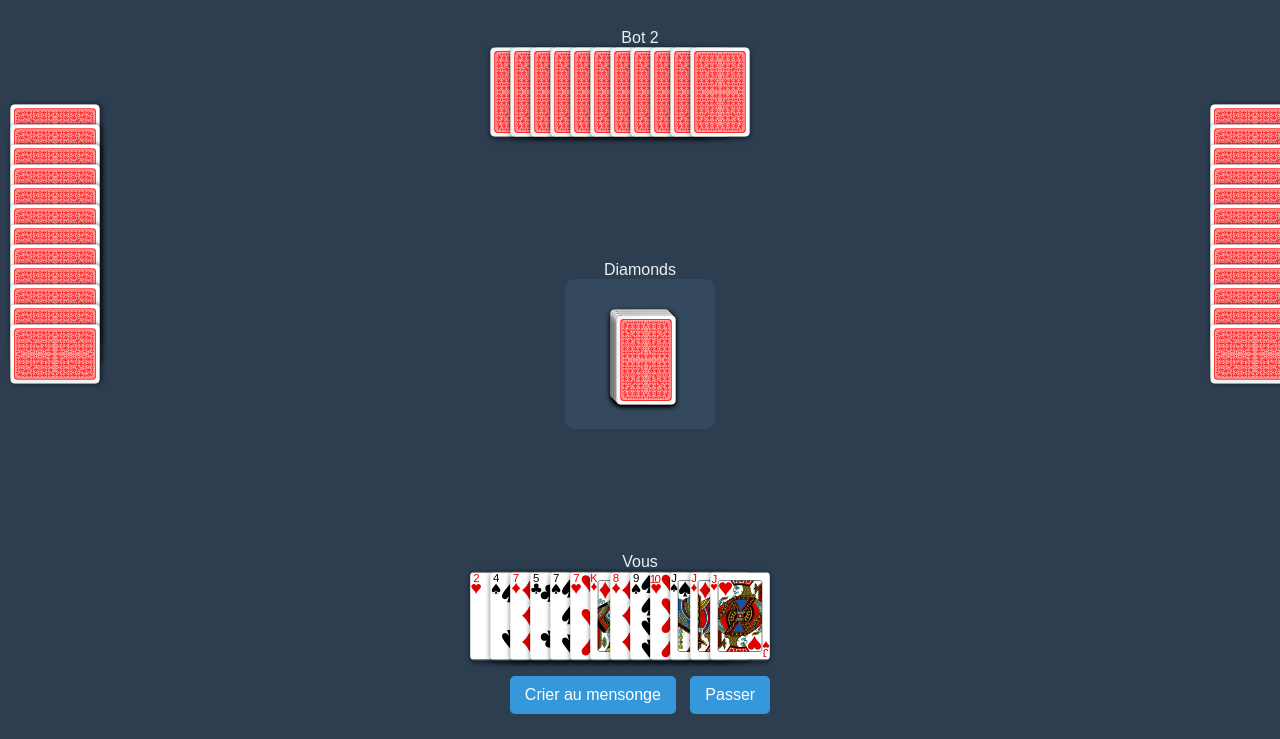
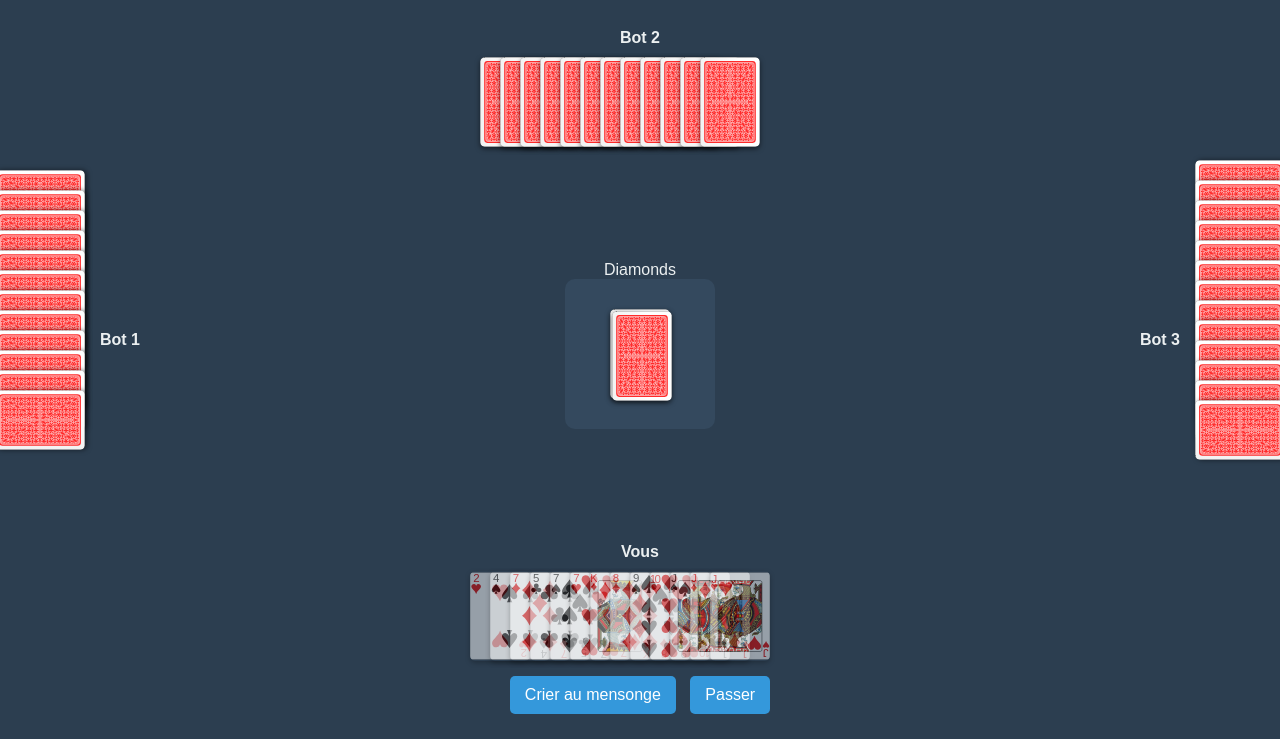
Before and after one commit to lewandowski-anthony/bachelor-terminal, a plain HTML site: page pages/liar/liar.html in a window 1280 px wide. Both pictures are taken after a click on the picture 740 px from the left and 152 px from the top of the page. Shown: the part 61-800 px from the top of the page. Drawn offline with Linux system fonts and the light colour scheme.

Commit message:
feat(games): implement Liar game logic and AI bot integration

```diff
--- /dev/null
+++ b/js/games/common/cardBotAI.js
@@ -0,0 +1,13 @@
+export default class CardBotAI {
+
+    constructor() {
+        if(new.target === CardBotAI) {
+            throw new Error("CardBotAI is abstract and cannot be instantiated directly.");
+        }
+        this.cards = [];
+    }
+
+    decideMove(gameState) {
+        throw new Error("Abstract method 'decideMove' must be implemented by subclass.");
+    }
+}
--- a/js/games/liar/liarGame.js
+++ b/js/games/liar/liarGame.js
@@ -1,69 +1,115 @@
 import CardGame from "../common/cardGame.js";
 import LiarCard from "./liarCard.js";
+import LiarGameBotAI from "./liarGameBotAI.js";
 
 export default class LiarGame extends CardGame {
     constructor() {
         super();
+
+        /* ===== ÉTAT DU JEU ===== */
         this.isPlayerTurn = true;
-        this.result = '';
-        this.firstBotHand = [];
-        this.secondBotHand = [];
-        this.thirdBotHand = [];
-        this.thirdBotHand = [];
+        this.isWaitingForDecision = false;
         this.currentGameSuit = null;
         this.gameStack = [];
         this.lastPlayedCard = null;
+        this.result = '';
 
+        /* ===== BOTS ===== */
+        this.bots = [
+            new LiarGameBotAI(document.getElementById('firstBotCardsDiv')),
+            new LiarGameBotAI(document.getElementById('secondBotCardsDiv')),
+            new LiarGameBotAI(document.getElementById('thirdBotCardsDiv'))
+        ];
+
+        /* ===== DOM ===== */
         this.playerCardsDiv = document.getElementById('playerCards');
-        this.firstBotDiv = document.getElementById('firstBotCardsDiv');
-        this.secondBotDiv = document.getElementById('secondBotCardsDiv');
-        this.thirdBotDiv = document.getElementById('thirdBotCardsDiv');
         this.centralPileDiv = document.getElementById('centralPile');
         this.gameColorNameDiv = document.getElementById('currentGameSuit');
+        this.resultDiv = document.getElementById('gameResult');
         this.lieBtn = document.getElementById('lieBtn');
         this.passBtn = document.getElementById('passBtn');
-        this.resultDiv = document.getElementById('result');
-        this.passBtn = document.getElementById('passBtn');
+        this.nextRoundBtn = document.getElementById('nextRoundBtn');
+        this.nextRoundBtn.addEventListener('click', () => this.nextRound());
 
         this.init();
     }
 
+    /* ================= INIT ================= */
+
     init() {
         this.cards = [];
+        this.resultDiv.innerHTML = '';
+
         for (let s of this.suits) {
             for (let r of this.rank) {
                 this.cards.push(new LiarCard(s, r));
             }
         }
+
         this.shuffle();
         this.dealInitialCards();
-        this.passBtn.addEventListener('click', () => {
-            console.log("Joueur passe");
-        });
+
+        this.updateDecisionButtons();
+        this.updateUI();
+    }
+
+    nextRound() {
+        this.gameStack = [];
+        this.currentGameSuit = null;
+        this.lastPlayedCard = null;
+        this.isPlayerTurn = true;
+        this.isWaitingForDecision = false;
+        this.resultDiv.innerHTML = '';
+        this.nextRoundBtn.style.display = 'none';
         this.updateUI();
     }
 
     dealInitialCards() {
         do {
             this.drawCard(this.playerHand);
-            this.drawCard(this.firstBotHand);
-            this.drawCard(this.secondBotHand);
-            this.drawCard(this.thirdBotHand);
+            this.bots.forEach(bot => this.drawCard(bot.cards));
         } while (this.cards.length > 0);
     }
 
+    /* ================= UI ================= */
+
     updateUI() {
         this.renderShowedHandOnDiv(this.playerHand, this.playerCardsDiv);
-        this.renderHiddenHandOnDiv(this.firstBotHand, this.firstBotDiv);
-        this.renderHiddenHandOnDiv(this.secondBotHand, this.secondBotDiv);
-        this.renderHiddenHandOnDiv(this.thirdBotHand, this.thirdBotDiv);
-        this.gameColorNameDiv.innerHTML=this.currentGameSuit ? this.currentGameSuit : 'Aucune couleur jouée';
-        if(this.gameStack.length <= 1) {
+        this.shouldMakePlayerCardsActivable(this.isPlayerTurn);
+
+        this.bots.forEach(bot =>
+            this.renderHiddenHandOnDiv(bot.cards, bot.botCardsDiv)
+        );
+
+        this.gameColorNameDiv.innerHTML =
+            this.currentGameSuit ?? 'Aucune couleur jouée';
+
+        if (this.gameStack.length <= 1) {
             this.renderShowedHandOnDiv(this.gameStack, this.centralPileDiv);
         } else {
             this.renderHiddenHandOnDiv(this.gameStack, this.centralPileDiv);
         }
+
+        this.updateDecisionButtons();
     }
+
+    updateDecisionButtons() {
+        const display = this.isWaitingForDecision ? "inline-flex" : "none";
+        this.lieBtn.style.display = display;
+        this.passBtn.style.display = display;
+    }
+
+    shouldMakePlayerCardsActivable(active) {
+        this.playerCardsDiv
+            .querySelectorAll('.card-img')
+            .forEach(card =>
+                active
+                    ? card.classList.remove('disabled')
+                    : card.classList.add('disabled')
+            );
+    }
+
+    /* ================= RENDER ================= */
 
     renderShowedHandOnDiv(hand, div) {
         this.renderHandOnDiv(hand, div, true);
@@ -73,49 +119,104 @@ export default class LiarGame extends CardGame {
         this.renderHandOnDiv(hand, div, false);
     }
 
-    renderHandOnDiv(playerHand, div, showCards = false) {
+    renderHandOnDiv(hand, div, showCards = false) {
         div.innerHTML = '';
 
-        playerHand.forEach((card, index) => {
+        hand.forEach((card, index) => {
             const img = document.createElement('img');
-            img.src = showCards ? card.cardImage.src : '../../assets/games/cards/back.svg';
+            img.src = showCards
+                ? card.cardImage.src
+                : '../../assets/games/cards/back.svg';
             img.alt = card.toString();
             img.className = 'card-img';
             img.style.zIndex = index;
             img.style.top = `calc(50% + ${index * 2}px)`;
             img.style.left = `calc(50% + ${index * 2}px)`;
+
+            img.addEventListener('click', async () => {
+                await this.playsWholeTurn(hand, card);
+            });
+
             div.appendChild(img);
-            img.addEventListener('click', () => {
-                this.playCard(playerHand, card);
-                this.playTurn(playerHand, card);
-            });
         });
     }
 
-    playTurn(playerHand, card) {
-        this.manageBotsTurn(this.firstBotHand);
-        this.manageBotsTurn(this.secondBotHand);
-        this.manageBotsTurn(this.thirdBotHand);
+    /* ================= FLOW DE JEU ================= */
+
+    async playsWholeTurn(hand, card) {
+        if (!this.isPlayerTurn) return;
+
+        this.isPlayerTurn = false;
+        this.playCard(hand, card);
+
+        for (const bot of this.bots) {
+            await this.manageBotsTurn(bot);
+        }
+
+        this.isPlayerTurn = true;
+        this.updateUI();
     }
 
-    manageBotsTurn(botHand) {
-        let randomBotCard = botHand[Math.floor(Math.random() * botHand.length)];
-        this.lastPlayedCard = randomBotCard;
-        this.playCard(botHand, randomBotCard);
-        this.lieBtn.disabled = false;
-        this.passBtn.disabled = false;
+    async manageBotsTurn(bot) {
+        const card = bot.cards[Math.floor(Math.random() * bot.cards.length)];
+        this.lastPlayedCard = card;
+        this.playCard(bot.cards, card);
+
+        this.isWaitingForDecision = true;
+        this.updateUI();
+        const decision = await this.waitForPlayerDecision();
+        this.isWaitingForDecision = false;
+        this.updateUI();
+
+        if (decision === 'lie') {
+            await this.manageRoundEnd(bot);
+        }
     }
 
+    waitForPlayerDecision() {
+        return new Promise(resolve => {
+            const onLie = () => cleanup('lie');
+            const onPass = () => cleanup('pass');
+
+            const cleanup = decision => {
+                this.lieBtn.removeEventListener('click', onLie);
+                this.passBtn.removeEventListener('click', onPass);
+                resolve(decision);
+            };
+
+            this.lieBtn.addEventListener('click', onLie);
+            this.passBtn.addEventListener('click', onPass);
+        });
+    }
+
+    async manageRoundEnd(bot) {
+        if (this.lastPlayedCard.suit === this.currentGameSuit) {
+            this.result = 'Le bot disait la vérité. Vous ramassez.';
+            this.playerHand.push(...this.gameStack);
+        } else {
+            this.result = 'Le bot mentait. Il ramasse.';
+            bot.cards.push(...this.gameStack);
+        }
+        this.resultDiv.innerHTML = this.result;
+        this.renderShowedHandOnDiv(this.gameStack, this.centralPileDiv);
+        this.updateUI();
+        this.nextRoundBtn.style.display = 'inline-flex';
+        this.isPlayerTurn = false;
+    }
+
+    /* ================= LOGIQUE DE CARTE ================= */
+
     playCard(hand, card) {
-        if(!this.currentGameSuit) {
-            this.currentGameSuit=card.suit;
+        if (!this.currentGameSuit) {
+            this.currentGameSuit = card.suit;
         }
-        console.log(`Card played: ${card.toString()}`);
+
         const index = hand.indexOf(card);
-        this.gameStack.push(card);
         if (index > -1) {
             hand.splice(index, 1);
         }
+
+        this.gameStack.push(card);
         this.updateUI();
     }
 }
--- /dev/null
+++ b/js/games/liar/liarGameBotAI.js
@@ -0,0 +1,10 @@
+import CardBotAI from '../common/cardBotAI.js';
+
+export default class LiarGameBotAI extends CardBotAI {
+
+    constructor(botCardsDiv) {
+        super();
+        this.botCardsDiv = botCardsDiv;
+    }
+
+}
--- a/pages/liar/liar.html
+++ b/pages/liar/liar.html
@@ -6,14 +6,13 @@
         <style>
             body {
                 font-family: Arial, sans-serif;
-                text-align: center;
                 background: #2c3e50;
                 color: #ecf0f1;
                 margin: 0;
-                padding: 0;
                 height: 100vh;
                 display: flex;
                 flex-direction: column;
+                text-align: center;
             }
 
             #gameTable {
@@ -22,7 +21,6 @@
                 flex-direction: column;
                 justify-content: space-between;
                 align-items: center;
-                position: relative;
                 padding: 10px;
             }
 
@@ -34,13 +32,35 @@
                 flex: 1;
             }
 
+            /* === CONTENEURS === */
             .hand-container {
                 display: flex;
                 flex-direction: column;
                 align-items: center;
             }
 
-            .hand, .central-pile {
+            .hand-container.side-left,
+            .hand-container.side-right {
+                flex-direction: row;
+                align-items: center;
+            }
+
+            .hand-container.side-left .player-name {
+                margin-left: 30px;
+            }
+
+            .hand-container.side-right .player-name {
+                margin-right: 30px;
+            }
+
+            .player-name {
+                font-weight: bold;
+                font-size: 16px;
+                margin-bottom: 10px;
+            }
+
+            /* === MAINS === */
+            .hand {
                 display: flex;
                 align-items: center;
                 justify-content: center;
@@ -50,22 +70,14 @@
                 flex-direction: row;
             }
 
-            .vertical .player-name {
-                font-weight: bold;
-                margin-bottom: 10px;
-                font-size: 16px;
+            .horizontal .card-img {
+                margin-left: -40px;
+                transition: transform 0.2s;
             }
 
-            .horizontal .player-name {
-                font-weight: bold;
-                margin-bottom: 10px;
-                font-size: 16px;
-            }
-
-            .horizontal .card-img {
-                margin-left: -40px;
-                z-index: 1;
-                transition: transform 0.2s;
+            .card-img.disabled {
+                pointer-events: none;
+                opacity: 0.5;
             }
 
             #playerCards .card-img:hover,
@@ -79,18 +91,17 @@
 
             .vertical .card-img {
                 transform: rotate(-90deg);
-                transform-origin: top left;
+                transform-origin: center;
                 margin-top: -70px;
-                z-index: 1;
             }
 
+            /* === PILE CENTRALE === */
             .central-pile {
                 width: 150px;
                 height: 150px;
                 background: #34495e;
                 border-radius: 10px;
                 position: relative;
-                overflow: visible;
             }
 
             .central-pile .card-img {
@@ -99,14 +110,9 @@
                 left: 50%;
                 transform: translate(-50%, -50%);
                 margin: 0 !important;
-                z-index: 1;
-                width: 60px;
-                height: 90px;
-                border-radius: 5px;
-                box-shadow: 0 2px 5px rgba(0,0,0,1);
             }
 
-            /* Style général des cartes */
+            /* === CARTES === */
             .card-img {
                 width: 60px;
                 height: 90px;
@@ -114,7 +120,7 @@
                 box-shadow: 0 2px 5px rgba(0,0,0,0.5);
             }
 
-            /* Boutons */
+            /* === BOUTONS === */
             button {
                 margin: 5px;
                 padding: 10px 15px;
@@ -135,45 +141,55 @@
                 font-size: 18px;
                 font-weight: bold;
             }
-
         </style>
     </head>
+
     <body>
         <h1>Jeu du Menteur</h1>
 
         <div id="gameTable">
+
+            <!-- BOT HAUT -->
             <div class="hand-container">
                 <div class="player-name">Bot 2</div>
                 <div class="hand horizontal" id="secondBotCardsDiv"></div>
             </div>
 
             <div id="middleRow">
-                <div class="hand-container">
+
+                <!-- BOT GAUCHE -->
+                <div class="hand-container side-left">
+                    <div class="hand vertical" id="firstBotCardsDiv"></div>
                     <div class="player-name">Bot 1</div>
-                    <div class="hand vertical" id="firstBotCardsDiv"></div>
                 </div>
 
-
+                <!-- PILE CENTRALE -->
                 <div>
+                    <div id="gameResult"></div>
                     <div id="currentGameSuit"></div>
                     <div class="central-pile" id="centralPile"></div>
                 </div>
 
-                <div class="hand-container">
+                <!-- BOT DROITE -->
+                <div class="hand-container side-right">
                     <div class="player-name">Bot 3</div>
                     <div class="hand vertical" id="thirdBotCardsDiv"></div>
                 </div>
+
             </div>
 
+            <!-- JOUEUR -->
             <div class="hand-container">
                 <div class="player-name">Vous</div>
                 <div class="hand horizontal" id="playerCards"></div>
             </div>
+
         </div>
 
         <div id="controls">
             <button id="lieBtn">Crier au mensonge</button>
             <button id="passBtn">Passer</button>
+            <button id="nextRoundBtn" style="display:none;">Manche suivante</button>
         </div>
 
         <div id="result"></div>
@@ -182,5 +198,6 @@
             import LiarGame from "../../js/games/liar/liarGame.js";
             new LiarGame();
         </script>
+
     </body>
 </html>
```
